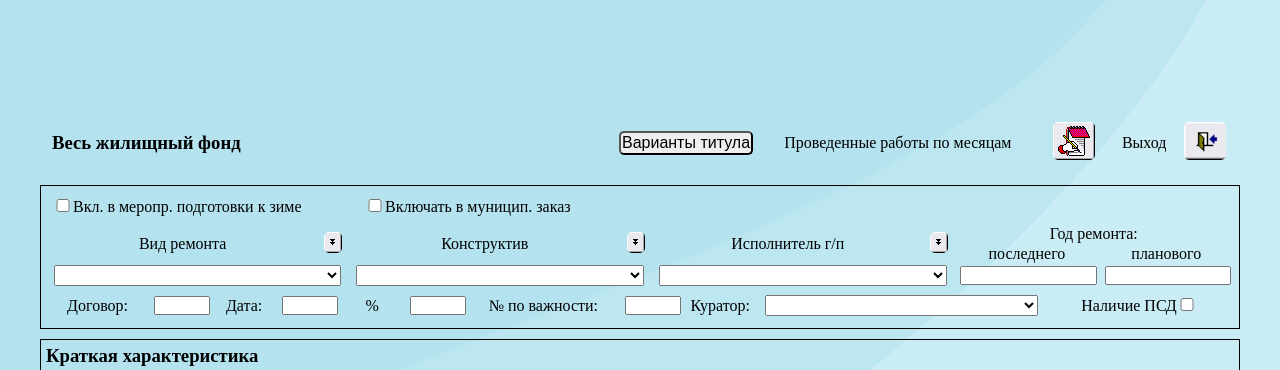
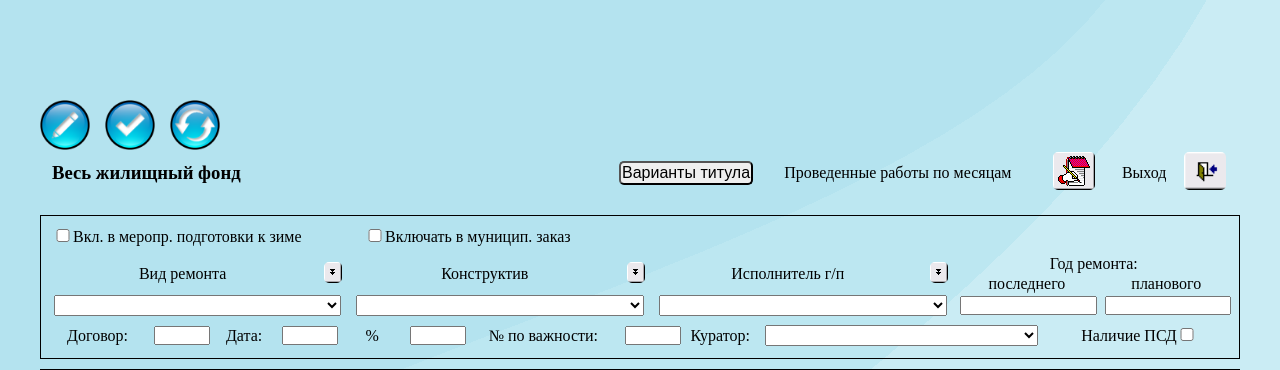
Before and after one commit to grmnga/repairs_old, a PHP site: page /object/object.php in a window 1280 px wide. Shown: the top 370 px of the page. Run offline with PHP 8.4, Linux system fonts and the light colour scheme; data that the repository does not hold is empty.

Commit message:
Добавлены кнопки на форму object

```diff
--- a/css/object.css
+++ b/css/object.css
@@ -11,6 +11,45 @@ body{height: 100%;width:100%;}
 	height:100%;
 	overflow:hidden;
 }
+.pbf_link{
+	width: 50px;
+    height: 50px;
+	margin-right:15px;
+    background: url(../img/edit.png);
+	background-size: cover;
+	float: left;
+}
+.pbf_link a{
+	display: block;
+    text-align: center;
+    height: 100%;
+}
+.pbs_link{
+	width: 50px;
+    height: 50px;
+	margin-right:15px;
+    background: url(../img/save.png);
+	background-size: cover;
+	float: left;
+}
+.pbs_link a{
+	display: block;
+    text-align: center;
+    height: 100%;
+}
+.pbt_link{
+	width: 50px;
+    height: 50px;
+	background: url(../img/refresh.png);
+	background-size: cover;
+	float: left;
+}
+.pbt_link a{
+	display: block;
+    text-align: center;
+    height: 100%;
+}
+
 .info{
 	width:99%;
 	margin:10px 0px;
@@ -28,7 +67,7 @@ body{height: 100%;width:100%;}
 	overflow:hidden;
 }
 .info_brd_L{
-	display:inline-block;
+	display:table-cell;
 	width:59%;
 	padding:10px 0px 10px 0px;
 	border: 1px solid black;
@@ -37,7 +76,7 @@ body{height: 100%;width:100%;}
 	float: left;
 }
 .info_brd_R{
-	display:inline-block;
+	display:table-cell;
 	width:38%;
 	padding:10px 0px 10px 0px;
 	border: 1px solid black;
--- a/object/object.html
+++ b/object/object.html
@@ -8,6 +8,11 @@
 </head>
 <body>
 <div class="wrap">
+	<div class="panel">
+		<div class="pbf_link"><a href="#"></a></div>
+		<div class="pbs_link"><a href="#"></a></div>
+		<div class="pbt_link"><a href="#"></a></div>
+	</div>
 	<div class="info">
 	<table class="main">
 		<tr>
```
